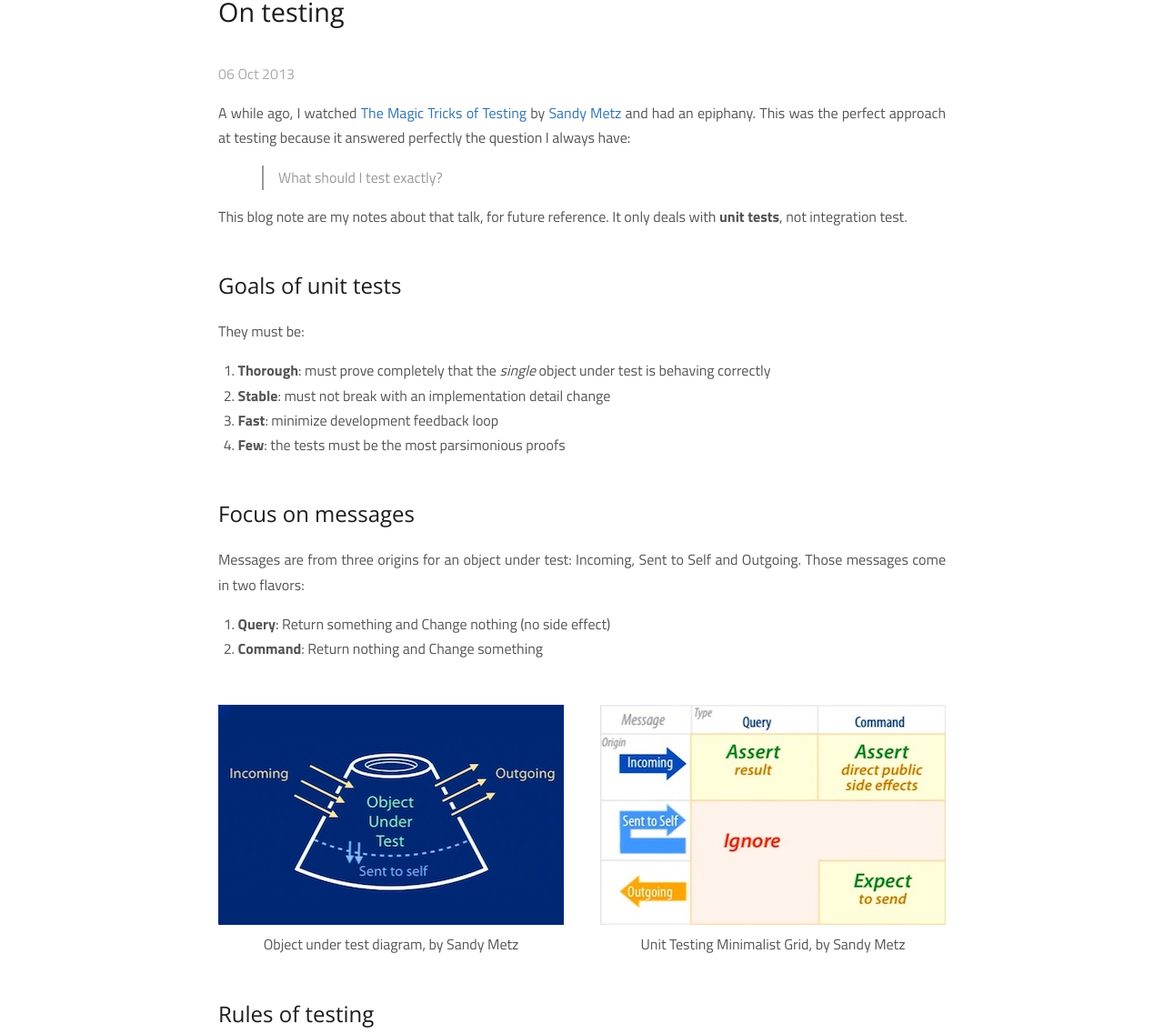
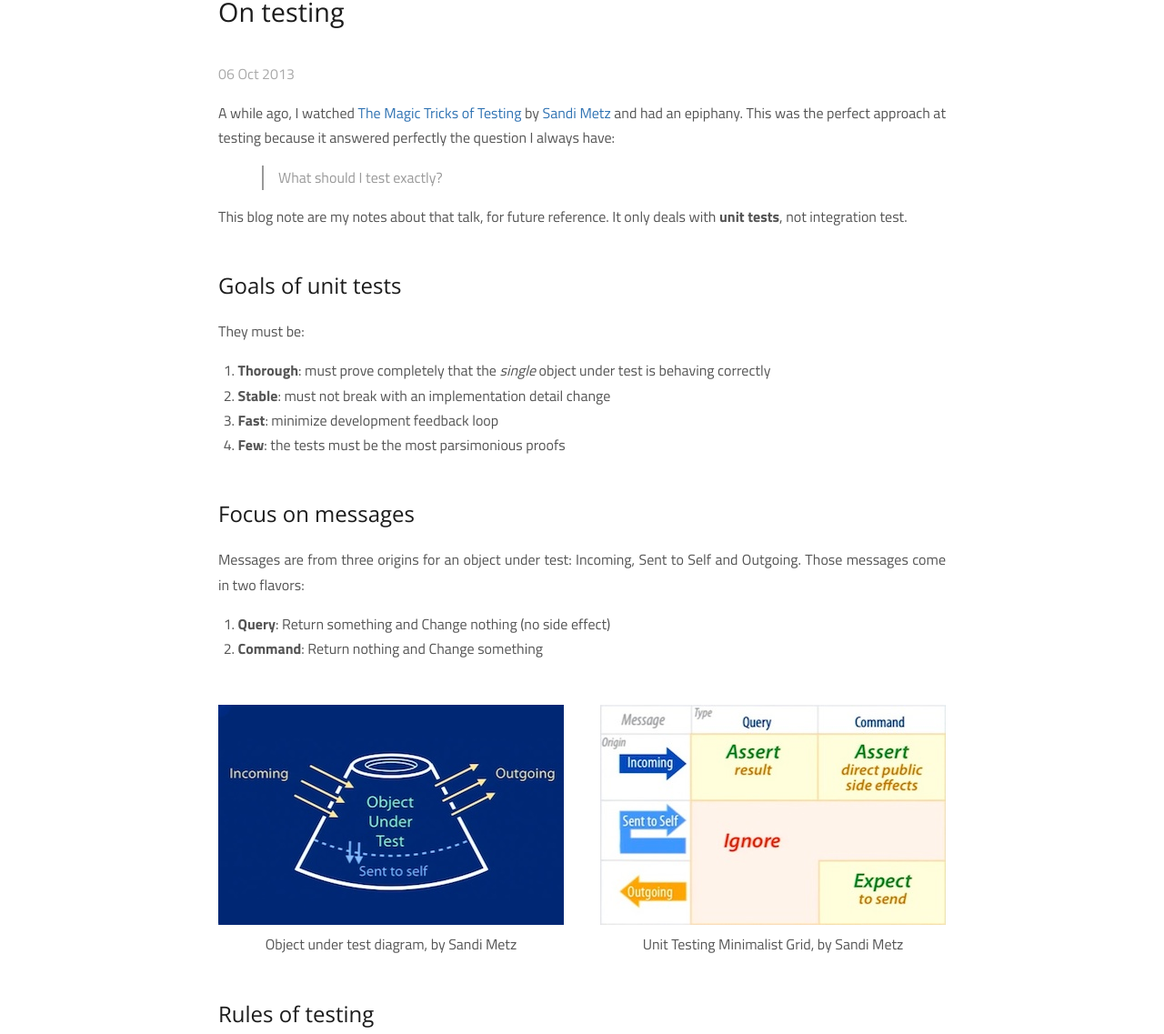
Before and after one commit to ssaunier/ssaunier.github.io, a Jekyll site: the page built from _posts/2013-10-06-on-testing.markdown, in a window 1280 px wide. Shown: the part 155-1292 px from the top of the page at 91% size. Built offline with Jekyll 4.4.1, drawn with Linux system fonts in a browser that asks for light colours.

Commit message:
s/Sandy/Sandi

```diff
--- a/_posts/2013-10-06-on-testing.markdown
+++ b/_posts/2013-10-06-on-testing.markdown
@@ -1,12 +1,12 @@
 ---
 layout: post
 title: "On testing"
-description: "My notes on Sandy Metz' great tech talk, The Magic Tricks of Testing"
+description: "My notes on Sandi Metz' great tech talk, The Magic Tricks of Testing"
 category: blog
 ---
 
 A while ago, I watched [The Magic Tricks of Testing](https://www.youtube.com/watch?v=URSWYvyc42M)
-by [Sandy Metz](https://twitter.com/sandimetz) and had an epiphany. This was the perfect
+by [Sandi Metz](https://twitter.com/sandimetz) and had an epiphany. This was the perfect
 approach at testing because it answered perfectly the question I always have:
 
 > What should I test exactly?
@@ -38,12 +38,12 @@ Those messages come in two flavors:
 
 <figure class="center pull-left">
   <img src="/images/posts/object_under_test.jpg" alt="Object under test Diagram">
-  <figcaption>Object under test diagram, by Sandy Metz</figcaption>
+  <figcaption>Object under test diagram, by Sandi Metz</figcaption>
 </figure>
 
 <figure class="center pull-right">
   <img src="/images/posts/unit_testing_minimalist_grid.jpg" alt="Unit testing minimalist grid">
-  <figcaption>Unit Testing Minimalist Grid, by Sandy Metz</figcaption>
+  <figcaption>Unit Testing Minimalist Grid, by Sandi Metz</figcaption>
 </figure>
 
 <div class="clear">
```
